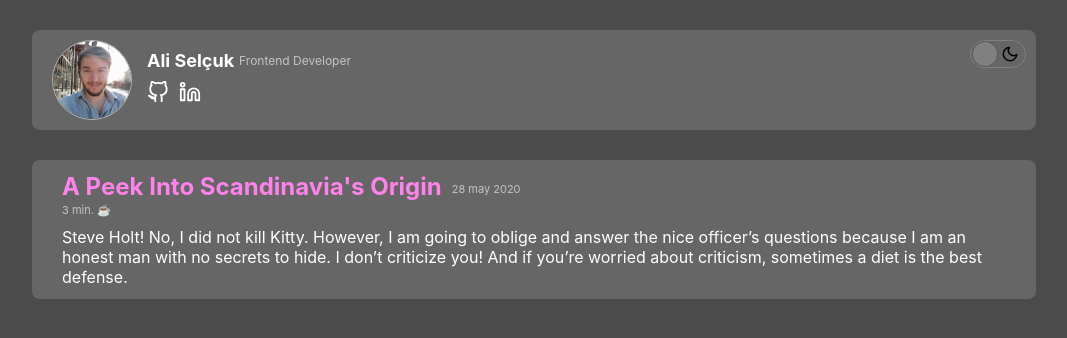
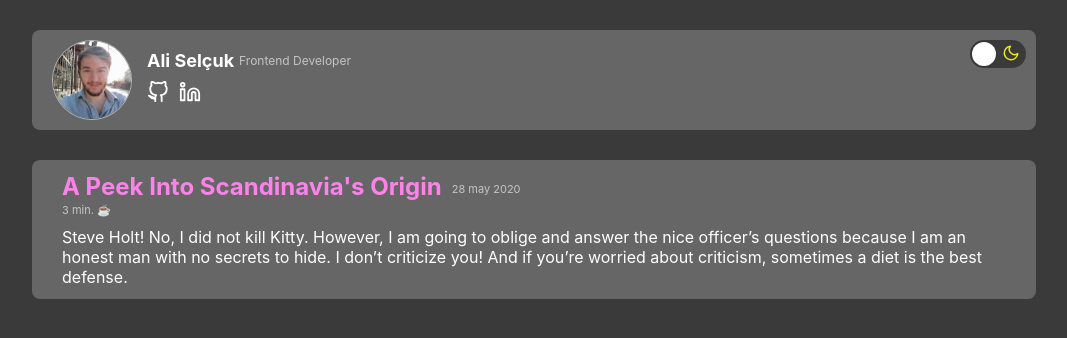
Before and after one commit to aselcuk/personal-blog, a Next.js app: page / in a window 1280 px wide. Shown: the top 338 px of the page, without its empty margins (106-1173 px from the left). Built offline with nearby package versions, Linux system fonts and the light colour scheme.

Commit message:
code refactoring

```diff
--- a/components/switch-input/styles/SwitchInput.ts
+++ b/components/switch-input/styles/SwitchInput.ts
@@ -14,7 +14,7 @@ export const SwitchLabel = styled.label`
   width: 56px;
   height: 28px;
   border-radius: 100px;
-  border: 1px solid gray;
+  background: #3a3a3a;
   position: relative;
   transition: background-color 0.2s;
 `;
@@ -22,14 +22,14 @@ export const SwitchLabel = styled.label`
 export const SwitchButton = styled.span`
   content: "";
   position: absolute;
-  top: 1px;
+  top: 2px;
   left: 2px;
   width: 24px;
   height: 24px;
   border-radius: 45px;
   transition: 0.2s;
   z-index: 1;
-  background: grey;
+  background: #fff;
   box-shadow: 0 0 2px 0 rgba(10, 10, 10, 0.29);
   ${SwitchInput}:checked + ${SwitchLabel} & {
     left: calc(100% - 2px);
--- a/containers/index.tsx
+++ b/containers/index.tsx
@@ -1,2 +1,3 @@
 export { default as UserCardContainer } from './user-card-container';
 export { default as ArticleCardContainer } from './article-card-container';
+export { default as SwitchContainer } from './switch-container';
--- /dev/null
+++ b/containers/switch-container.tsx
@@ -0,0 +1,29 @@
+import { css } from 'styled-components';
+import { useState } from 'react';
+import { Box, Switch } from 'components';
+import { Moon, Sun } from 'components/icons';
+
+export default function SwitchContainer() {
+  const [isToggled, setIsToggled] = useState(false);
+
+  return (
+    <>
+      <Switch.Input
+        className='switch-checkbox'
+        type='checkbox'
+        id='theme-switch'
+        checked={isToggled}
+        onChange={e => setIsToggled(e.target.checked)}
+      />
+      <Switch.Label className='switch-label' htmlFor='theme-switch'>
+        <Switch className='switch-button' />
+        <Box customStyle={css`margin-left: 6px; margin-top: 3px; color: rgb(229, 233, 31);`}>
+          <Sun width='18px' height='18px' strokeWidth='2' />
+        </Box>
+        <Box customStyle={css`position: absolute; right: 6px; top: 4px; color: rgb(229, 233, 31);`}>
+          <Moon width='18px' height='18px' strokeWidth='2' />
+        </Box>
+      </Switch.Label>
+    </>
+  );
+}
--- a/containers/user-card-container.tsx
+++ b/containers/user-card-container.tsx
@@ -1,10 +1,9 @@
+import { SwitchContainer } from 'containers';
 import { css } from 'styled-components';
-import { useState } from 'react';
-import { Box, Switch, UserCard } from 'components';
-import { Github, Linkedin, Moon, Sun } from 'components/icons';
+import { Box, UserCard } from 'components';
+import { Github, Linkedin } from 'components/icons';
 
 export default function UserCardContainer() {
-  const [isToggled, setIsToggled] = useState(false);
 
   return (
     <Box customStyle={css`position: relative;`}>
@@ -29,22 +28,7 @@ export default function UserCardContainer() {
         </Box>
       </UserCard>
       <Box customStyle={css`position: absolute; right: 20px; top: -10px;`}>
-        <Switch.Input
-          className='switch-checkbox'
-          type='checkbox'
-          id='theme-switch'
-          checked={isToggled}
-          onChange={e => setIsToggled(e.target.checked)}
-        />
-        <Switch.Label className='switch-label' htmlFor='theme-switch'>
-          <Switch className='switch-button' />
-          <Box customStyle={css`margin-left: 6px; margin-top: 3px; color: rgb(229, 233, 31);`}>
-            <Sun width='18px' height='18px' strokeWidth='2' />
-          </Box>
-          <Box customStyle={css`position: absolute; right: 6px; top: 4px;`}>
-            <Moon width='18px' height='18px' strokeWidth='2' />
-          </Box>
-        </Switch.Label>
+        <SwitchContainer />
       </Box>
     </Box>
   );
--- a/styles/theme.ts
+++ b/styles/theme.ts
@@ -12,7 +12,7 @@ export const theme = {
 
 export const darkTheme = {
     colors: {
-        bgColor: '#4B4B4B',
+        bgColor: '#3a3a3a',
         borderColor: '#B6B6B6',
         cardBgColor: '#666666',
         primaryTextColor: '#FFFFFF',
```
